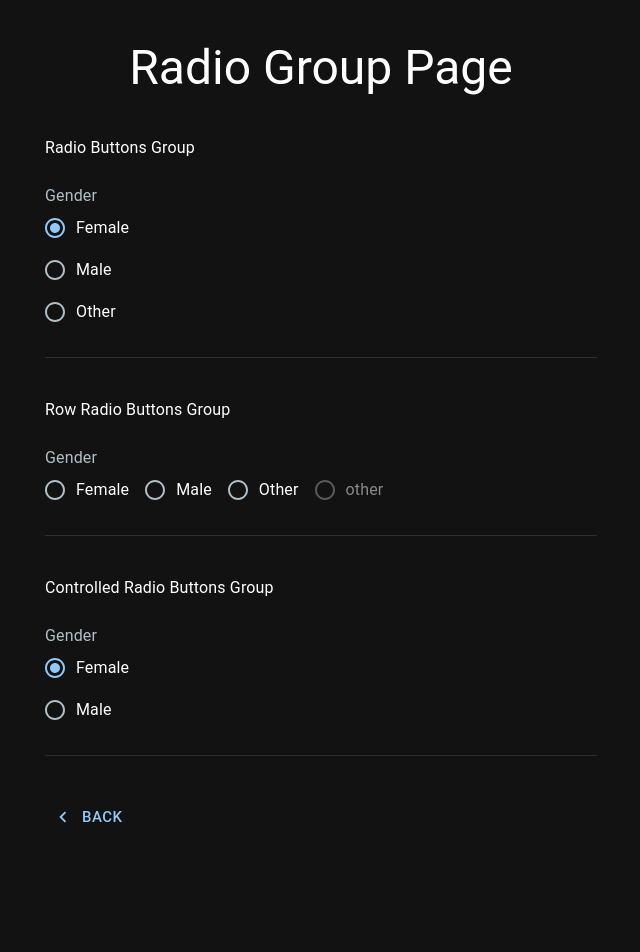
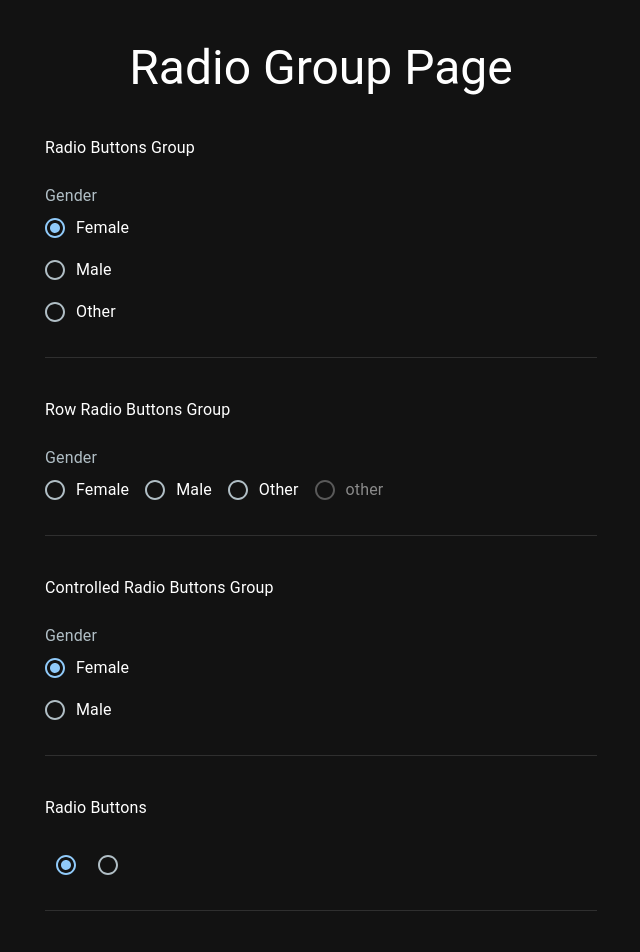
Before and after one commit to watcharakornton/mui_tutorials, a React (Vite) app: page /radio-group in a window 1280 px wide. Shown: the top 952 px of the page, without its empty margins (319-959 px from the left). Before the commit the page ends 878 px from the top, so only its background shows below. Built offline with nearby package versions, Linux system fonts and the light colour scheme.

Commit message:
Add RadioButtons into Radio Group Component

```diff
--- a/src/inputs/RadioGroupComponent.jsx
+++ b/src/inputs/RadioGroupComponent.jsx
@@ -7,6 +7,36 @@ import {
     FormControl,
     FormLabel,
 } from '@mui/material';
+
+export const RadioButtons = () => {
+    const [selectedValue, setSelectedValue] = React.useState('a');
+
+    const handleChange = (event) => {
+        setSelectedValue(event.target.value);
+    };
+
+    return (
+        <>
+            <Typography variant='body1' sx={{ mb: 3 }}>Radio Buttons</Typography>
+            <div>
+                <Radio
+                    checked={selectedValue === 'a'}
+                    onChange={handleChange}
+                    value="a"
+                    name="radio-buttons"
+                    inputProps={{ 'aria-label': 'A' }}
+                />
+                <Radio
+                    checked={selectedValue === 'b'}
+                    onChange={handleChange}
+                    value="b"
+                    name="radio-buttons"
+                    inputProps={{ 'aria-label': 'B' }}
+                />
+            </div>
+        </>
+    )
+}
 
 export const ControlledRadioButtonsGroup = () => {
     const [value, setValue] = React.useState('female');
--- a/src/pages/RadioGroupPage.jsx
+++ b/src/pages/RadioGroupPage.jsx
@@ -14,6 +14,7 @@ import {
     RadioButtonsGroup,
     RowRadioButtonsGroup,
     ControlledRadioButtonsGroup,
+    RadioButtons,
 } from '../inputs/RadioGroupComponent';
 
 const CheckboxPage = () => {
@@ -21,6 +22,7 @@ const CheckboxPage = () => {
         <RadioButtonsGroup />,
         <RowRadioButtonsGroup />,
         <ControlledRadioButtonsGroup />,
+        <RadioButtons />,
     ];
 
     return (
```
